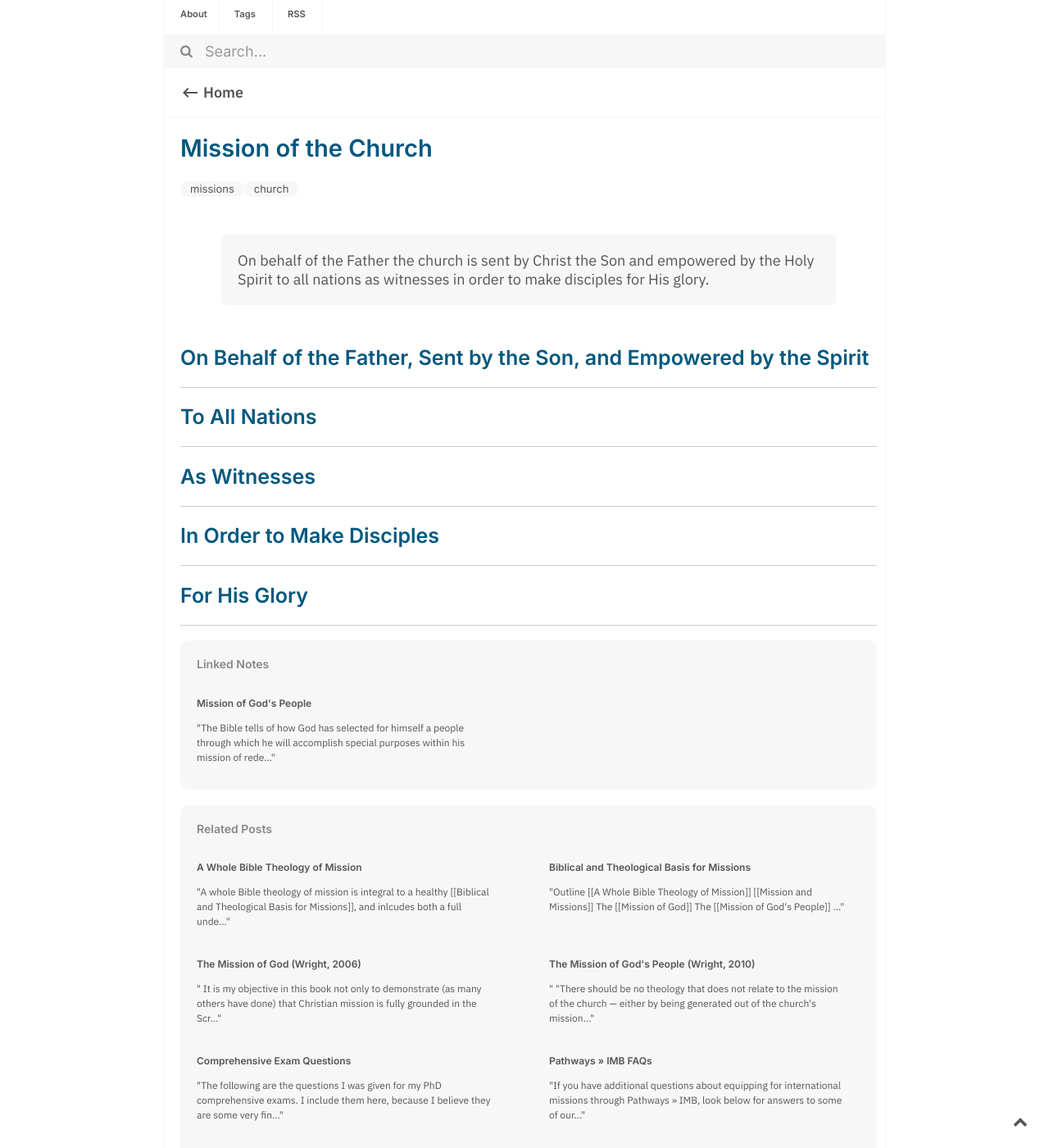
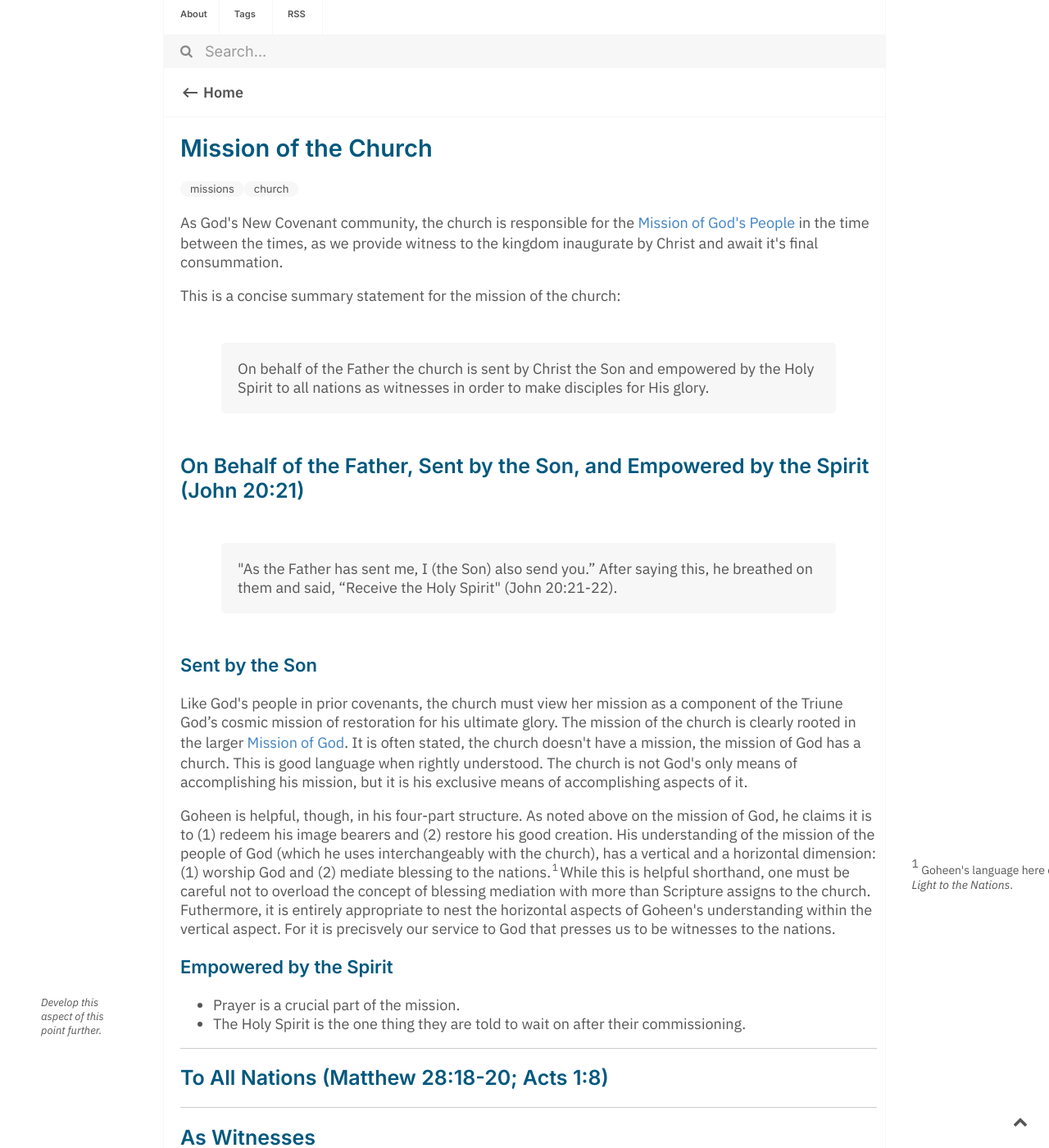
Before and after one commit to keelancook/notebook, a Jekyll site: the page built from _notes/mission-of-the-church.md, in a window 1280 px wide and 1400 px high, scrolled down 223 px. Shown: the whole window at 82% size. Built offline with Jekyll 4.4.1, drawn with Linux system fonts in a browser that asks for light colours; some of the changed text lies outside the part shown.

Commit message:
gardening

```diff
--- a/_notes/mission-of-the-church.md
+++ b/_notes/mission-of-the-church.md
@@ -6,21 +6,35 @@ tags: missions church
 created: 2021-01-16T20:20:47-06:00
 modified: 2021-01-16T20:27:18-06:00
 ---
+As God's New Covenant community, the church is responsible for the [[Mission of God's People]] in the time between the times, as we provide witness to the kingdom inaugurate by Christ and await it's final consummation.
+
+This is a concise summary statement for the mission of the church:
 
 >On behalf of the Father the church is sent by Christ the Son and empowered by the Holy Spirit to all nations as witnesses in order to make disciples for His glory.
 
-## On Behalf of the Father, Sent by the Son, and Empowered by the Spirit
+## On Behalf of the Father, Sent by the Son, and Empowered by the Spirit (John 20:21)
+>"As the Father has sent me, I (the Son) also send you.” After saying this, he breathed on them and said, “Receive the Holy Spirit" (John 20:21-22).
 
+### Sent by the Son
+Like God's people in prior covenants, the church must view her mission as a component of the Triune God’s cosmic mission of restoration for his ultimate glory. The mission of the church is clearly rooted in the larger [[Mission of God]]. It is often stated, the church doesn't have a mission, the mission of God has a church. This is good language when rightly understood. The church is not God's only means of accomplishing his mission, but it is his exclusive means of accomplishing aspects of it.
+
+Goheen is helpful, though, in his four-part structure. As noted above on the mission of God, he claims it is to (1) redeem his image bearers and (2) restore his good creation. His understanding of the mission of the people of God (which he uses interchangeably with the church), has a vertical and a horizontal dimension: (1) worship God and (2) mediate blessing to the nations.[[Goheen's language here comes from his work, *A Light to the Nations*.::rsn]] While this is helpful shorthand, one must be careful not to overload the concept of blessing mediation with more than Scripture assigns to the church. Futhermore, it is entirely appropriate to nest the horizontal aspects of Goheen's understanding within the vertical aspect. For it is precisvely our service to God that presses us to be witnesses to the nations.
+
+### Empowered by the Spirit
+[[*Develop this aspect of this point further.*::lmn]]
+* Prayer is a crucial part of the mission.
+* The Holy Spirit is the one thing they are told to wait on after their commissioning.
 
 ---
 
-## To All Nations
+## To All Nations (Matthew 28:18-20; Acts 1:8)
 
 
 ---
 
 ## As Witnesses
 
+Ephesians 3:10 - through the church, wisdom of God is made known
 
 ---
 
```
